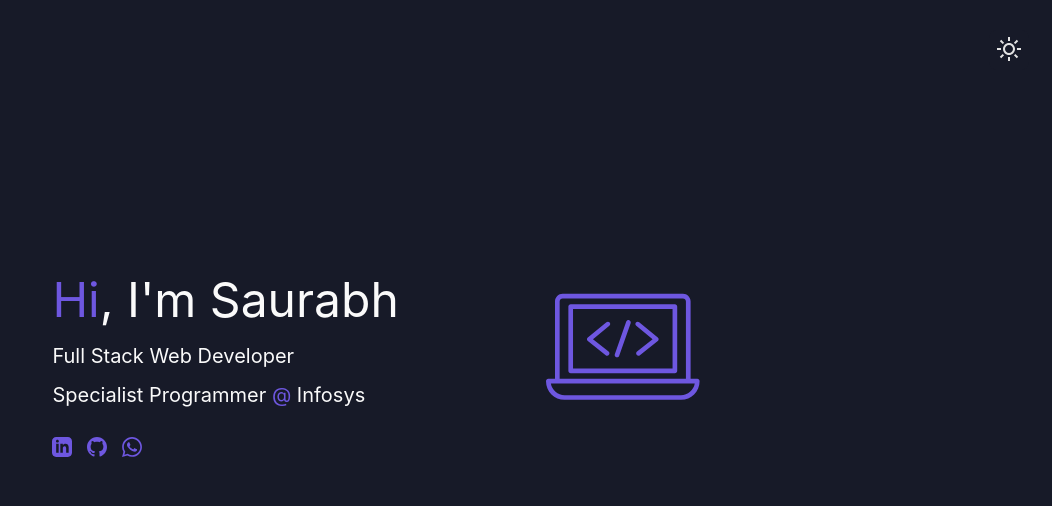
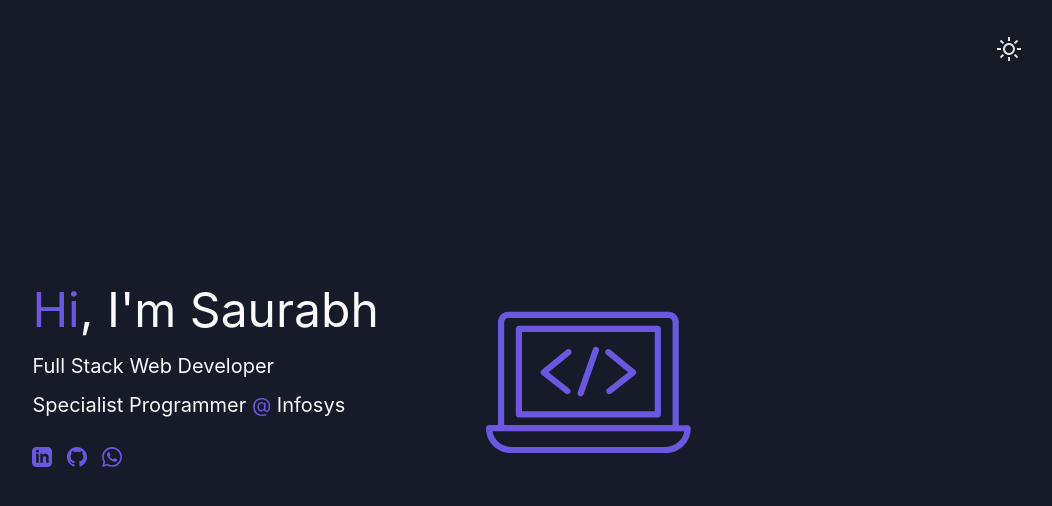
Before and after one commit to SaurabhCha/Saurabh-Chauhan, a React (Create React App) app: page / in a window 1280 px wide. Shown: the top 506 px of the page, without its empty margins (221-1273 px from the left). Built offline with nearby package versions, Linux system fonts and the light colour scheme.

Commit message:
completed home page

```diff
--- a/src/App.js
+++ b/src/App.js
@@ -1,7 +1,7 @@
-import React, {useState} from 'react';
-import styled ,{ ThemeProvider } from 'styled-components';
-import { lightTheme, darkTheme } from './theme';
-import { GlobalStyles } from './global';
+import React, { useState } from "react";
+import styled, { ThemeProvider } from "styled-components";
+import { lightTheme, darkTheme } from "./theme";
+import { GlobalStyles } from "./global";
 import Home from "./components/Home";
 
 const ThemeDiv = styled.div`
@@ -9,6 +9,7 @@ const ThemeDiv = styled.div`
   justify-content: flex-end;
   padding-top: 30px;
   padding-right: 30px;
+  height: 10vh;
 `;
 
 const ThemeButton = styled.button`
@@ -16,32 +17,34 @@ const ThemeButton = styled.button`
   width: 40px;
   border-radius: 20%;
   border: none;
-`
+`;
 
 function App() {
-
-  const [theme, setTheme] = useState('dark');
+  const [theme, setTheme] = useState("dark");
 
   const toggleTheme = () => {
-    if (theme === 'light') {
-      setTheme('dark');
+    if (theme === "light") {
+      setTheme("dark");
     } else {
-      setTheme('light');
+      setTheme("light");
     }
-  }
+  };
 
   return (
-    <ThemeProvider theme={theme === 'light' ? lightTheme : darkTheme}>
+    <ThemeProvider theme={theme === "light" ? lightTheme : darkTheme}>
       <>
         <GlobalStyles />
-       <ThemeDiv>
-       <ThemeButton id='theme' onClick={toggleTheme}>
-         {theme==='light' ? <img src='/assets/svg/moon.svg' alt='dark' /> : <img src='/assets/svg/sun.svg' alt='light'/>}
-       </ThemeButton >
-       </ThemeDiv>
-       <Home />
-        <footer>
-        </footer>
+        <ThemeDiv>
+          <ThemeButton id="theme" onClick={toggleTheme}>
+            {theme === "light" ? (
+              <img src="/assets/svg/moon.svg" alt="dark" />
+            ) : (
+              <img src="/assets/svg/sun.svg" alt="light" />
+            )}
+          </ThemeButton>
+        </ThemeDiv>
+        <Home />
+        <footer></footer>
       </>
     </ThemeProvider>
   );
--- a/src/components/Home.js
+++ b/src/components/Home.js
@@ -1,4 +1,4 @@
-import React from "react";
+import React, { useState } from "react";
 import {
   HomeContainer,
   HomeHeader,
@@ -8,6 +8,11 @@ import {
 } from "./styles";
 
 function Home() {
+  const [lapColor, setLapColor] = useState("#6E57E0");
+
+  const hanldeLapClick = () => {
+    setLapColor(`#${Math.floor(Math.random() * 16777215).toString(16)}`);
+  };
   return (
     <HomeContainer>
       <div>
@@ -55,7 +60,26 @@ function Home() {
         </LinksContainer>
       </div>
       <div>
-        <img src="/assets/svg/coding.svg" alt="linkedin" />
+        <svg
+          width="320"
+          height="320"
+          fill={lapColor}
+          viewBox="0 0 100 100"
+          onClick={hanldeLapClick}
+          className="lapHover"
+        >
+          <path
+            d="M63.03,45.36h-2.78V13.1c0-1.76-1.43-3.19-3.19-3.19H6.94c-1.76,0-3.19,1.43-3.19,3.19v32.25H0.97
+		C0.43,45.36,0,45.79,0,46.33c0,4.28,3.48,7.76,7.76,7.76h48.48c4.28,0,7.76-3.48,7.76-7.76C64,45.79,63.57,45.36,63.03,45.36z
+		 M5.69,13.1c0-0.7,0.55-1.25,1.25-1.25h50.11c0.7,0,1.25,0.55,1.25,1.25v32.25H5.69V13.1z M56.24,52.15H7.76
+		c-2.88,0-5.27-2.1-5.74-4.85h59.96C61.52,50.05,59.12,52.15,56.24,52.15z"
+          />
+          <path
+            d="M53.71,14.29H10.29c-0.54,0-0.97,0.43-0.97,0.97V42c0,0.54,0.43,0.97,0.97,0.97h43.41c0.54,0,0.97-0.43,0.97-0.97V15.26
+		C54.68,14.72,54.24,14.29,53.71,14.29z M52.74,41.03H11.26v-24.8h41.47V41.03z"
+          />
+          <path d="M24.87 35.49c.18.14.39.21.6.21.29 0 .57-.13.76-.37.33-.42.26-1.03-.16-1.36l-6.49-5.14 6.81-5.56c.42-.34.48-.95.14-1.36-.34-.42-.95-.48-1.36-.14l-7.75 6.32c-.23.19-.36.46-.36.76 0 .29.14.57.37.75L24.87 35.49zM44.42 28.83l-6.49 5.14c-.42.33-.49.94-.16 1.36.19.24.48.37.76.37.21 0 .42-.07.6-.21l7.44-5.89c.23-.18.37-.46.37-.75 0-.29-.13-.57-.36-.76l-7.75-6.32c-.42-.34-1.03-.28-1.36.14-.34.42-.28 1.03.14 1.36L44.42 28.83zM29.27 36.33c.11.04.21.06.32.06.4 0 .77-.25.91-.65l4.77-13.58c.18-.51-.09-1.06-.59-1.24-.51-.18-1.06.09-1.24.59l-4.77 13.58C28.5 35.6 28.77 36.15 29.27 36.33z" />
+        </svg>
       </div>
     </HomeContainer>
   );
--- a/src/components/styles.js
+++ b/src/components/styles.js
@@ -2,6 +2,7 @@ import styled from "styled-components";
 
 export const HomeContainer = styled.div`
   display: flex;
+  height: 40vh;
   justify-content: space-around;
   margin: 25vh;
 `;
--- a/src/index.css
+++ b/src/index.css
@@ -1,13 +1,17 @@
 body {
   margin: 0;
-  font-family: -apple-system, BlinkMacSystemFont, 'Segoe UI', 'Roboto', 'Oxygen',
-    'Ubuntu', 'Cantarell', 'Fira Sans', 'Droid Sans', 'Helvetica Neue',
+  font-family: -apple-system, BlinkMacSystemFont, "Segoe UI", "Roboto", "Oxygen",
+    "Ubuntu", "Cantarell", "Fira Sans", "Droid Sans", "Helvetica Neue",
     sans-serif;
   -webkit-font-smoothing: antialiased;
   -moz-osx-font-smoothing: grayscale;
 }
 
 code {
-  font-family: source-code-pro, Menlo, Monaco, Consolas, 'Courier New',
+  font-family: source-code-pro, Menlo, Monaco, Consolas, "Courier New",
     monospace;
 }
+
+.lapHover {
+  cursor: pointer;
+}
```
Also changed, not shown: public/assets/svg/coding.svg (deleted).
